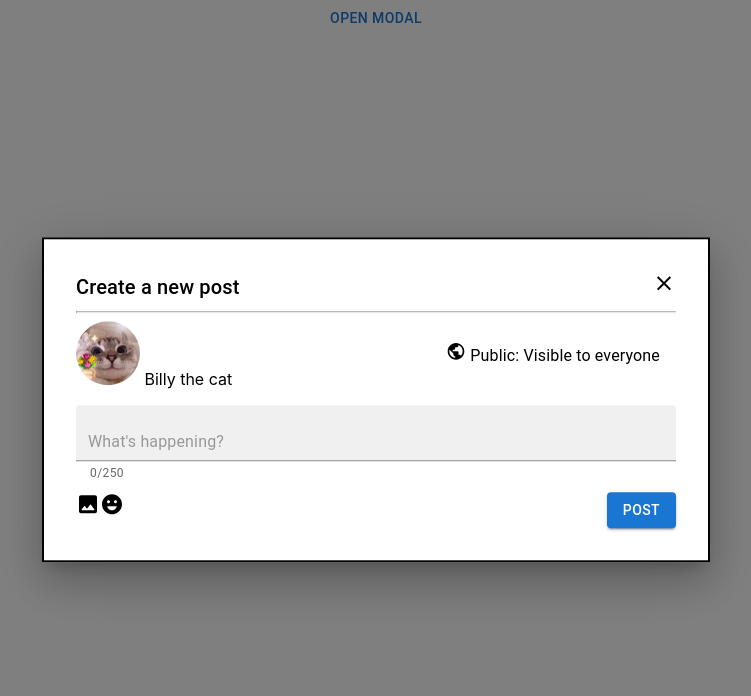
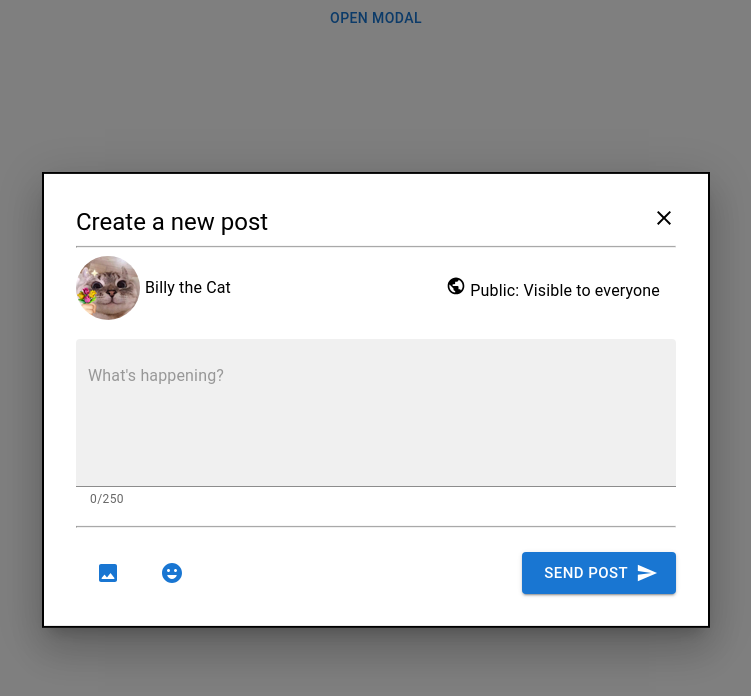
Before and after one commit to Radon333/radon333-oct-3, a React (Create React App) app: page / in a window 1280 px wide. Both pictures are taken after a click on the button "OPEN MODAL". Shown: the top 696 px of the page, without its empty margins (264-1015 px from the left). Built offline with nearby package versions, Linux system fonts and the light colour scheme.

Commit message:
Added Image selection, previewing, removal

```diff
--- a/src/Components/PostModal.js
+++ b/src/Components/PostModal.js
@@ -1,40 +1,42 @@
-import React from 'react';
-import { useState } from 'react';
-import Box from '@mui/material/Box';
-import Button from '@mui/material/Button';
-import Modal from '@mui/material/Modal';
-import TextField from '@mui/material/TextField';
-import Typography from '@mui/material/Typography';
-import CloseIcon from '@mui/icons-material/Close';
-import billy from "../assets/billy.png"
-import List from '@mui/material/List';
-import ListItem from '@mui/material/ListItem';
-import ListItemText from '@mui/material/ListItemText';
-import MenuItem from '@mui/material/MenuItem';
-import Menu from '@mui/material/Menu';
-import PublicIcon from '@mui/icons-material/Public';
-import LockIcon from '@mui/icons-material/Lock';
-import ImageRoundedIcon from '@mui/icons-material/ImageRounded';
-import EmojiEmotionsRoundedIcon from '@mui/icons-material/EmojiEmotionsRounded';
+import React from "react";
+import { useState } from "react";
+import Box from "@mui/material/Box";
+import Button from "@mui/material/Button";
+import Modal from "@mui/material/Modal";
+import TextField from "@mui/material/TextField";
+import Typography from "@mui/material/Typography";
+import CloseIcon from "@mui/icons-material/Close";
+import billy from "../assets/billy.png";
+import List from "@mui/material/List";
+import ListItem from "@mui/material/ListItem";
+import ListItemText from "@mui/material/ListItemText";
+import MenuItem from "@mui/material/MenuItem";
+import Menu from "@mui/material/Menu";
+import PublicIcon from "@mui/icons-material/Public";
+import LockIcon from "@mui/icons-material/Lock";
+import ImageRoundedIcon from "@mui/icons-material/ImageRounded";
+import EmojiEmotionsRoundedIcon from "@mui/icons-material/EmojiEmotionsRounded";
+import SendIcon from "@mui/icons-material/Send";
+import CancelIcon from '@mui/icons-material/Cancel';
 
 const options = [
-  '',
+  "",
   <div>
-    <PublicIcon fontSize='small' /> Public: Visible to everyone
+    <PublicIcon fontSize="small" /> Public: Visible to everyone
   </div>,
   <div>
-    <LockIcon fontSize='small' /> Private: Visible to your followers
+    <LockIcon fontSize="small" /> Private: Visible to your followers
   </div>,
 ];
 
 const style = {
-  position: 'absolute',
-  top: '50%',
-  left: '50%',
-  transform: 'translate(-50%, -50%)',
+  position: "absolute",
+  top: "50%",
+  left: "50%",
+  transform: "translate(-50%, -50%)",
   width: 600,
-  bgcolor: 'background.paper',
-  border: '2px solid #000',
+  bgcolor: "background.paper",
+  border: "2px solid #000",
   boxShadow: 24,
   p: 4,
 };
@@ -63,10 +65,39 @@ function PostModal() {
   //text field
   const CHARACTER_LIMIT = 250;
   const [values, setValues] = useState({ name: "" });
-  const handleChange = name => event => {
+  const handleChange = (name) => (event) => {
     setValues({ ...values, [name]: event.target.value });
   };
 
+  //image
+  const [selectedImage, setSelectedImage] = useState();
+  const imageChange = (e) => {
+    if (e.target.files && e.target.files.length > 0) {
+      setSelectedImage(e.target.files[0]);
+    }
+  };
+  const removeSelectedImage = () => {
+    setSelectedImage();
+  };
+  const styles = {
+    container: {
+      display: "flex",
+      flexDirection: "column",
+      justifyContent: "center",
+      alignItems: "center",
+      paddingTop: 10,
+    },
+    preview: {
+      marginTop: 10,
+      display: "flex",
+      flexDirection: "column",
+    },
+    image: { maxWidth: "60%", maxHeight: "auto" },
+    delete: {
+      cursor: "pointer",
+      padding: 10,
+    },
+  };
 
   return (
     <div>
@@ -78,25 +109,38 @@ function PostModal() {
         aria-describedby="modal-modal-description"
       >
         <Box sx={style}>
-
-          <div className="topBar" style={{ display: "flex", justifyContent: "space-between" }}>
-            <Typography id="modal-modal-title" variant="h6" component="h2">
+          <div
+            className="topBar"
+            style={{ display: "flex", justifyContent: "space-between" }}
+          >
+            <Typography id="modal-modal-title" variant="h5" component="h2">
               Create a new post
             </Typography>
             <CloseIcon onClick={handleClose} />
           </div>
           <hr />
 
-          <div className='profile' style={{ display: "flex", justifyContent: "space-between" }}>
+          <div
+            className="profile"
+            style={{ display: "flex", justifyContent: "space-between" }}
+          >
             <div>
+              <div className="image-container" style={{ display: "flex", justifyContent: "center", alignItems: "center" }}>
+                <img
+                  style={{ borderRadius: "50%" }}
+                  src={billy}
+                  alt="profile"
+                /> <Typography style={{ paddingLeft: "5px" }} variant="subtitle1">Billy the Cat</Typography>
+              </div>
+            </div>
 
-            <img style={{borderRadius:"50%"}}src={billy} alt="profile" /> Billy the cat
-            </div>
+
+
             <div>
               <List
                 component="nav"
                 aria-label="Device settings"
-                sx={{ bgcolor: 'background.paper' }}
+                sx={{ bgcolor: "background.paper" }}
               >
                 <ListItem
                   button
@@ -104,12 +148,10 @@ function PostModal() {
                   aria-haspopup="listbox"
                   aria-controls="lock-menu"
                   aria-label="when device is locked"
-                  aria-expanded={open ? 'true' : undefined}
+                  aria-expanded={open ? "true" : undefined}
                   onClick={handleClickListItem}
                 >
-                  <ListItemText
-                    primary={options[selectedIndex]}
-                  />
+                  <ListItemText primary={options[selectedIndex]} />
                 </ListItem>
               </List>
               <Menu
@@ -118,8 +160,8 @@ function PostModal() {
                 open={privacyOpen}
                 onClose={handlePrivacyClose}
                 MenuListProps={{
-                  'aria-labelledby': 'lock-button',
-                  role: 'listbox',
+                  "aria-labelledby": "lock-button",
+                  role: "listbox",
                 }}
               >
                 {options.map((option, index) => (
@@ -136,32 +178,71 @@ function PostModal() {
             </div>
           </div>
 
-
           <TextField
             fullWidth
             placeholder="What's happening?"
             inputProps={{
-              maxlength: CHARACTER_LIMIT
+              maxlength: CHARACTER_LIMIT,
             }}
             value={values.name}
             helperText={`${values.name.length}/${CHARACTER_LIMIT}`}
             onChange={handleChange("name")}
             margin="normal"
             variant="filled"
+            rows={5}
+            multiline
           />
 
-          <div className="bottomBar" style={{ display: "flex", justifyContent: "space-between" }}>
-            <div>
-              <ImageRoundedIcon />
-              <EmojiEmotionsRoundedIcon />
-              </div>
-            <Button variant="contained" >Post</Button>
+
+
+          {selectedImage && (
+            <div style={styles.preview}>
+              <img
+                src={URL.createObjectURL(selectedImage)}
+                style={styles.image}
+                alt="Thumb"
+              />
+              <Button style={{marginTop:"3px"}} startIcon={<CancelIcon/>}variant="text" onClick={removeSelectedImage}>
+                Remove Image
+              </Button>
+            </div>
+          )}
+
+          <hr />
+          <div
+            className="bottomBar"
+            style={{
+              paddingTop: "2vh",
+              display: "flex",
+              justifyContent: "space-between",
+            }}
+          >
+            <div style={{ display: "flex", justifyContent: "space-between" }}>
+              <Button variant="text" component="label">
+                <input
+                  accept="image/*"
+                  type="file"
+                  onChange={imageChange}
+                  hidden
+                />
+                <ImageRoundedIcon />
+              </Button>
+              <Button variant="text" component="label">
+                <EmojiEmotionsRoundedIcon />
+              </Button>
+            </div>
+            <Button
+              size="large"
+              endIcon={<SendIcon />}
+              variant="contained"
+            >
+              Send Post{" "}
+            </Button>
           </div>
-
         </Box>
       </Modal>
     </div>
-  )
+  );
 }
 
-export default PostModal
+export default PostModal;
```
